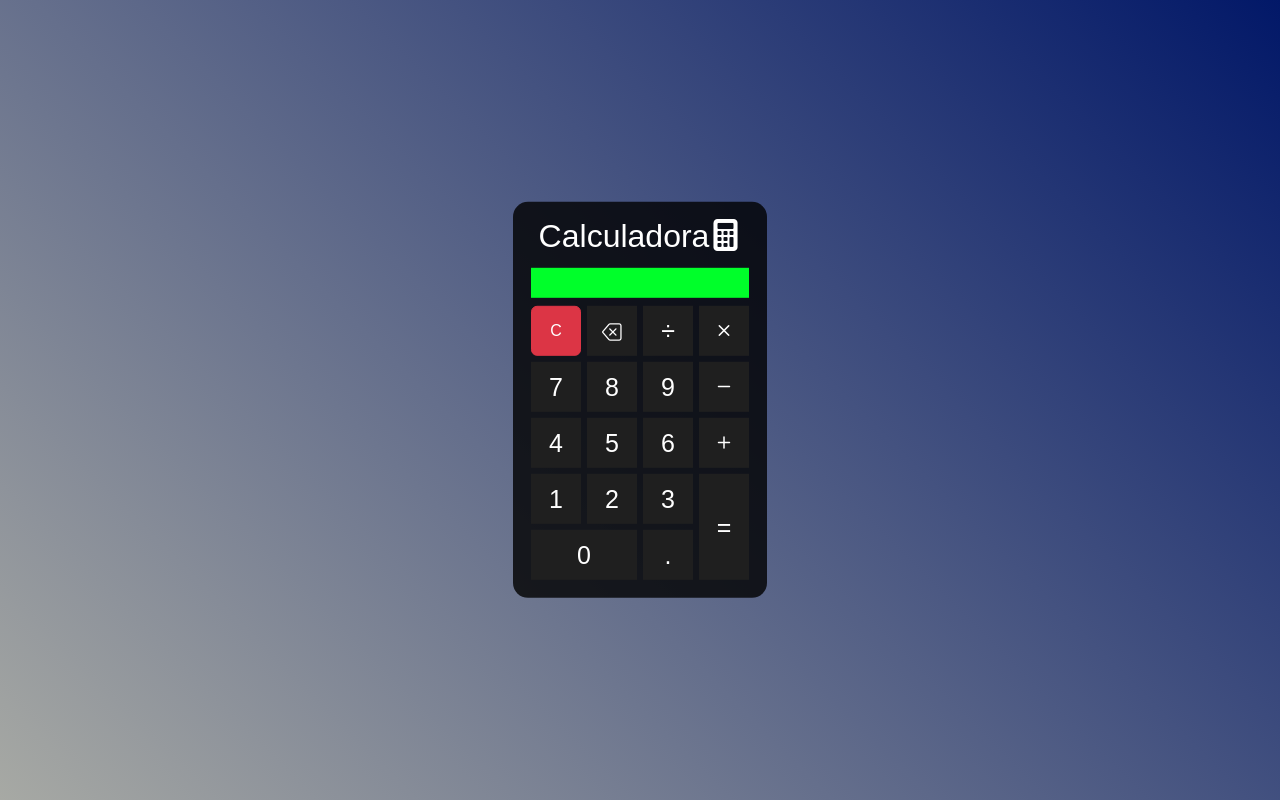
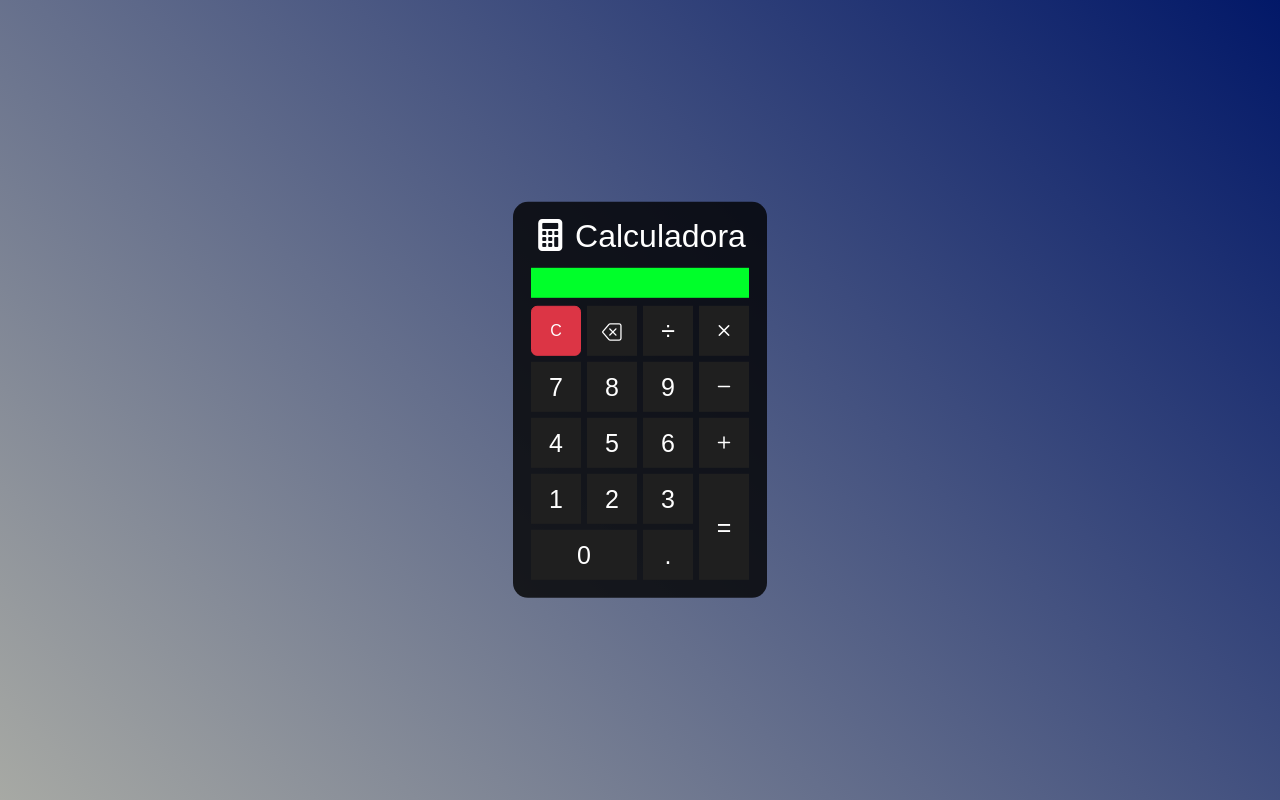
Before and after one commit to ruanbindaco/simple-calc, a plain HTML site: page index.html in a window 1280 px wide. Drawn offline with nearby package versions, Linux system fonts and the light colour scheme.

Commit message:
Update index.html

```diff
--- a/index.html
+++ b/index.html
@@ -13,7 +13,7 @@
 <body>
     <div class="background d-flex justify-content-center">
         <div class="calculator d-flex flex-column align-items-center">
-            <h2>Calculadora<i class="bi bi-calculator-fill"></i></h2>
+            <h2><i class="bi bi-calculator-fill"></i> Calculadora</h2>
             <p id="result" class="d-flex justify-content-end align-items-center"></p>
                 <table>
                     <tr class="col-12">
```
